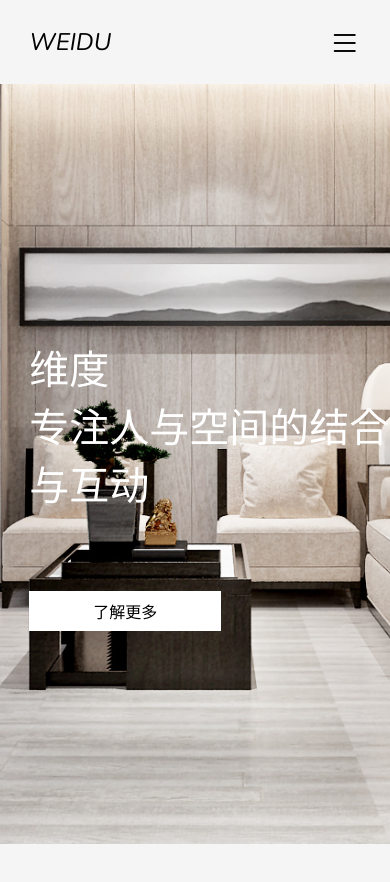
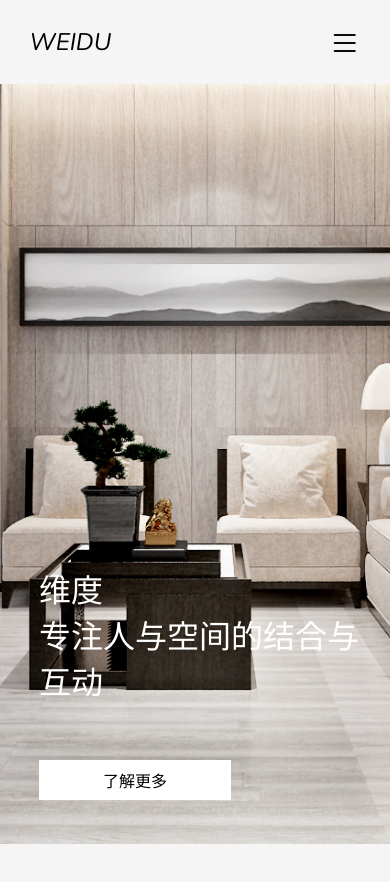
Before and after one commit to swingpenguin/weidu, a plain HTML site: page index.html in a window 390 px wide. Shown: the top 882 px of the page. Drawn offline with nearby package versions, Linux system fonts and the light colour scheme.

Commit message:
alpha-v2-tweak

```diff
--- a/style/style.scss
+++ b/style/style.scss
@@ -546,12 +546,13 @@ footer {
                 width: 100%;
                 height: 100vh;
                 p {
-                    left: 7.5vw;
-                    font-size: 2.5rem;
+                    left: 10vw;
+                    font-size: xx-large;
+                    top: 67%;
                 }
                 button {
-                    left: 7.5vw;
-                    top: 70%;
+                    left: 10vw;
+                    top: 90%;
                 }
             }
             .bg2-container {
```
Also changed, not shown: style/style.css, 1 other file.
